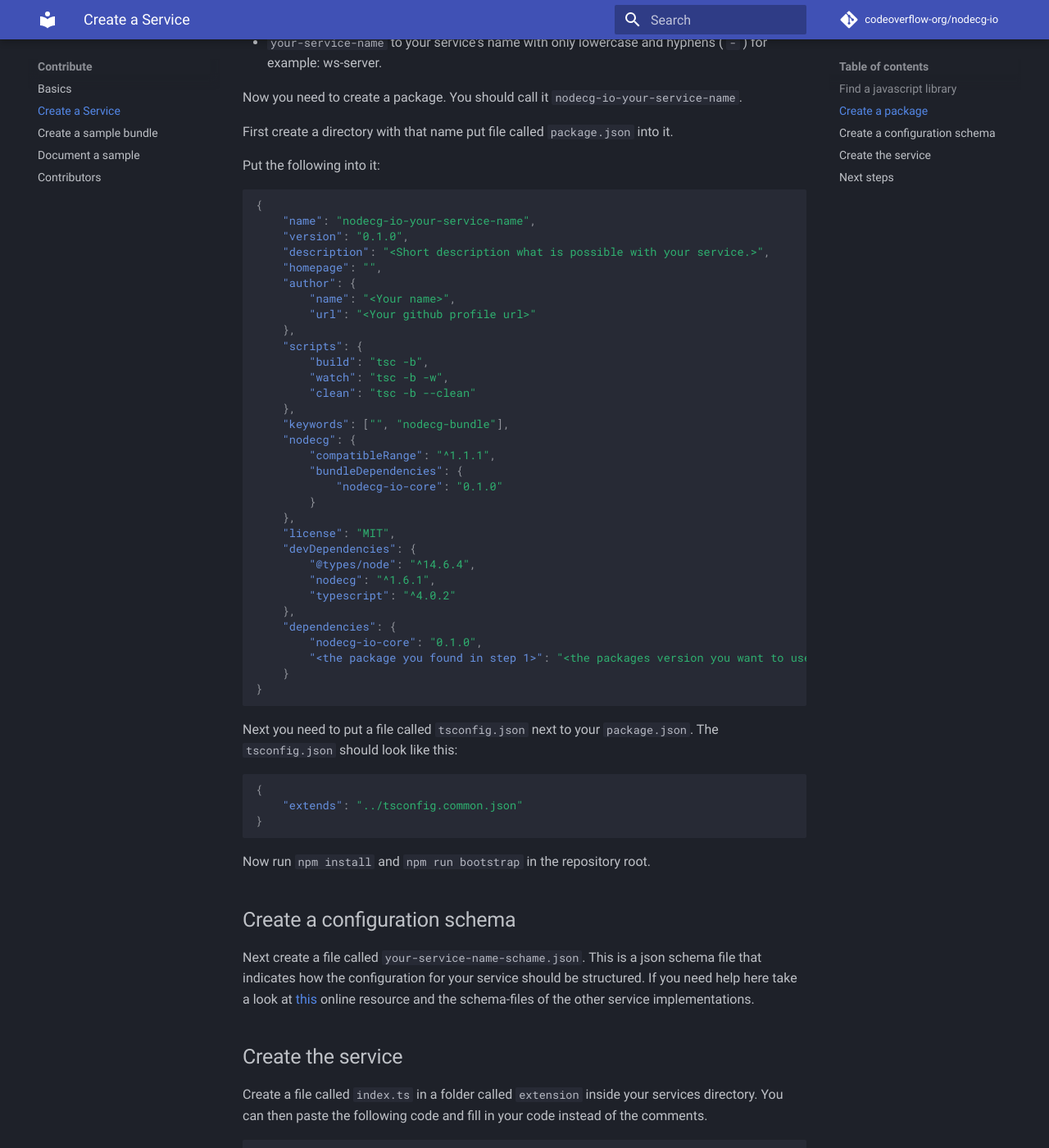
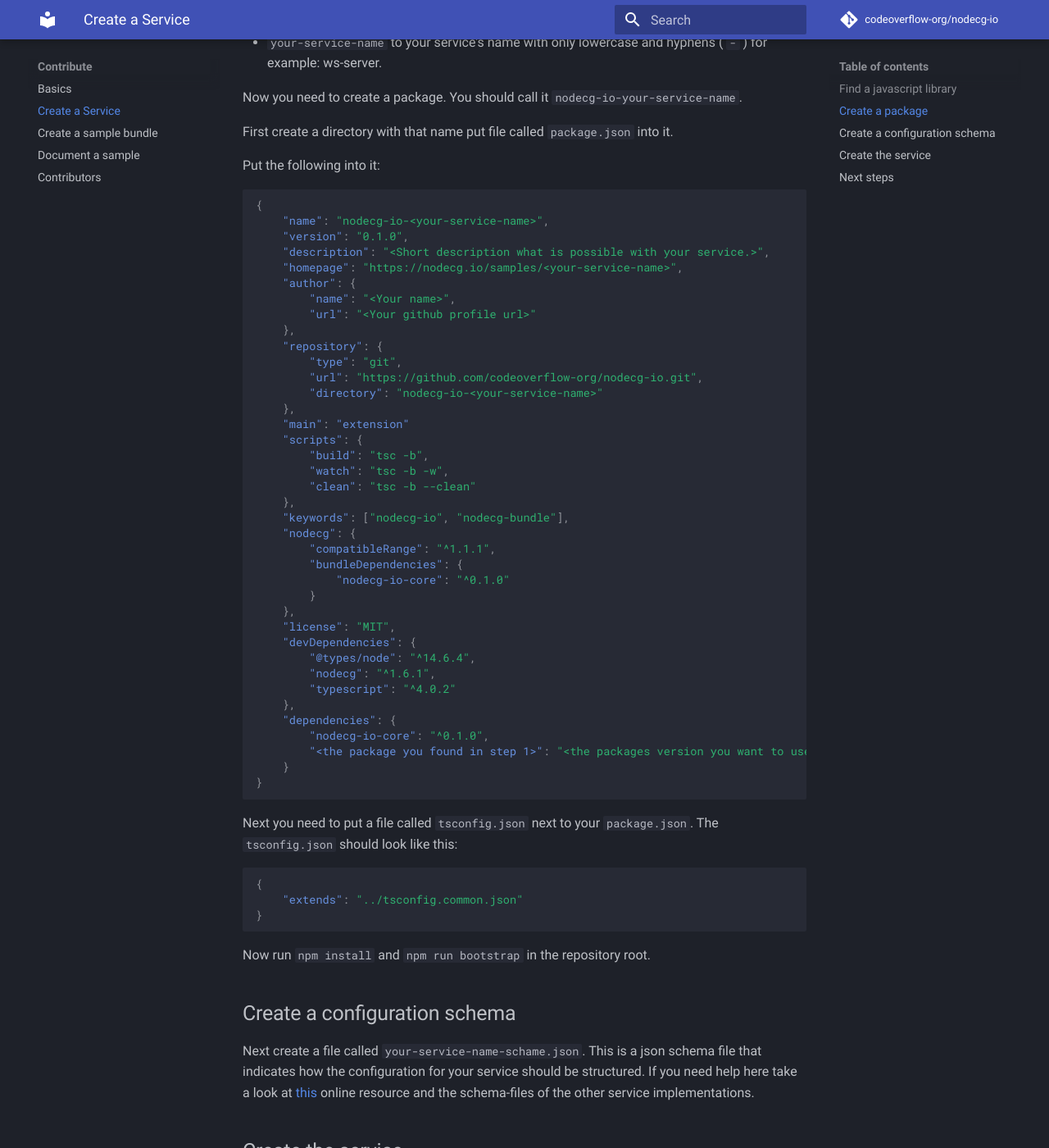
Before and after one commit to codeoverflow-org/nodecg-io-docs, an MkDocs documentation site: the page built from docs/contribute/create_service.md, in a window 1280 px wide and 1400 px high, scrolled down 582 px. Shown: the whole window at 82% size. Built offline with MkDocs 1.6.1 and Material for MkDocs 9.7.7, drawn with Linux system fonts in a browser that asks for light colours; comment, search, counter and statistics services are not loaded.

Commit message:
Update package.json templates

````diff
--- a/docs/contribute/create_service.md
+++ b/docs/contribute/create_service.md
@@ -22,24 +22,30 @@ Put the following into it:
 
 ```json
 {
-    "name": "nodecg-io-your-service-name",
+    "name": "nodecg-io-<your-service-name>",
     "version": "0.1.0",
     "description": "<Short description what is possible with your service.>",
-    "homepage": "",
+    "homepage": "https://nodecg.io/samples/<your-service-name>",
     "author": {
         "name": "<Your name>",
         "url": "<Your github profile url>"
     },
+    "repository": {
+        "type": "git",
+        "url": "https://github.com/codeoverflow-org/nodecg-io.git",
+        "directory": "nodecg-io-<your-service-name>"
+    },
+    "main": "extension"
     "scripts": {
         "build": "tsc -b",
         "watch": "tsc -b -w",
         "clean": "tsc -b --clean"
     },
-    "keywords": ["", "nodecg-bundle"],
+    "keywords": ["nodecg-io", "nodecg-bundle"],
     "nodecg": {
         "compatibleRange": "^1.1.1",
         "bundleDependencies": {
-            "nodecg-io-core": "0.1.0"
+            "nodecg-io-core": "^0.1.0"
         }
     },
     "license": "MIT",
@@ -49,7 +55,7 @@ Put the following into it:
         "typescript": "^4.0.2"
     },
     "dependencies": {
-        "nodecg-io-core": "0.1.0",
+        "nodecg-io-core": "^0.1.0",
         "<the package you found in step 1>": "<the packages version you want to use>"
     }
 }
````
Also changed, not shown: docs/contribute/create_sample.md (+5 -4 lines).
